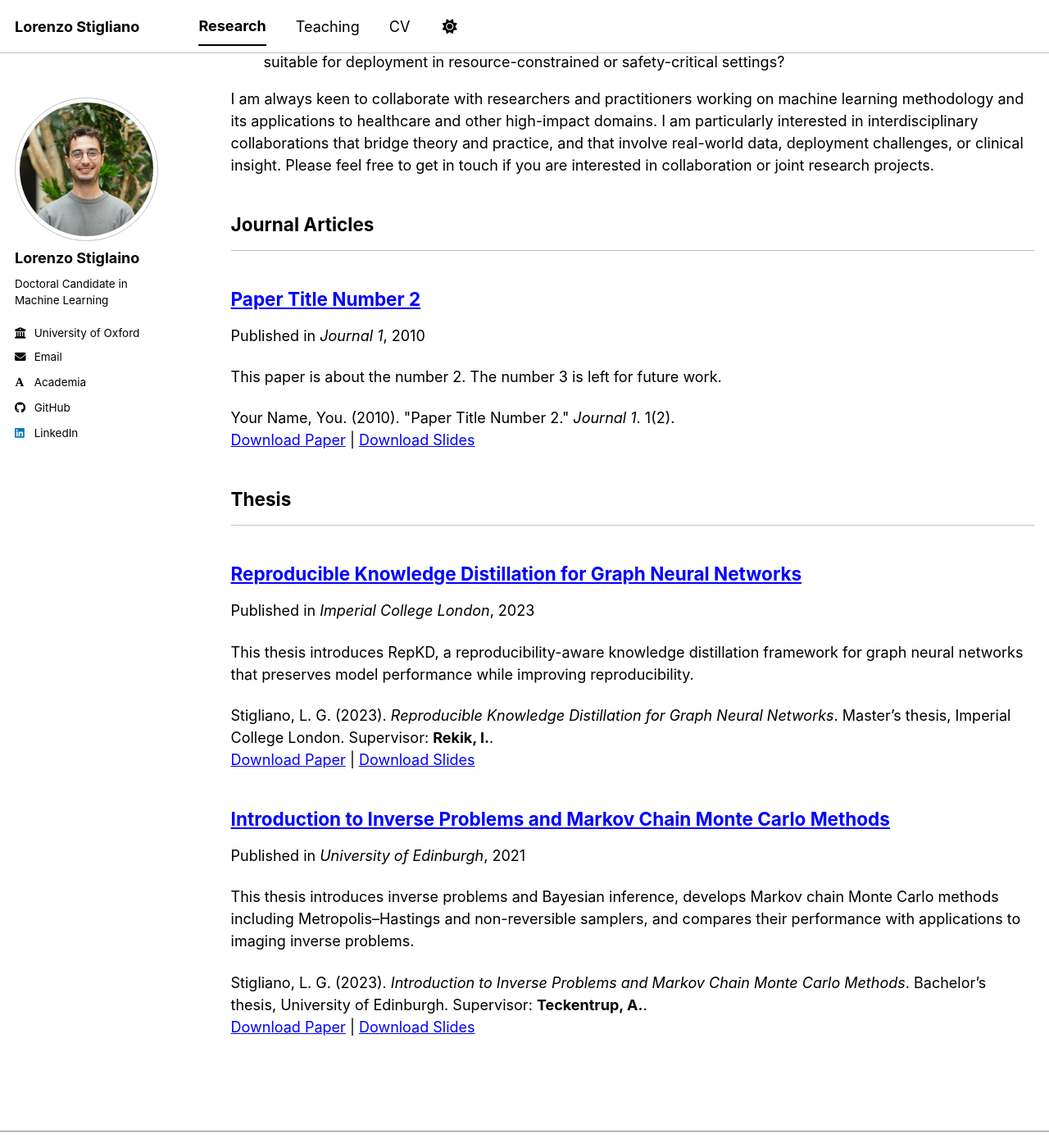
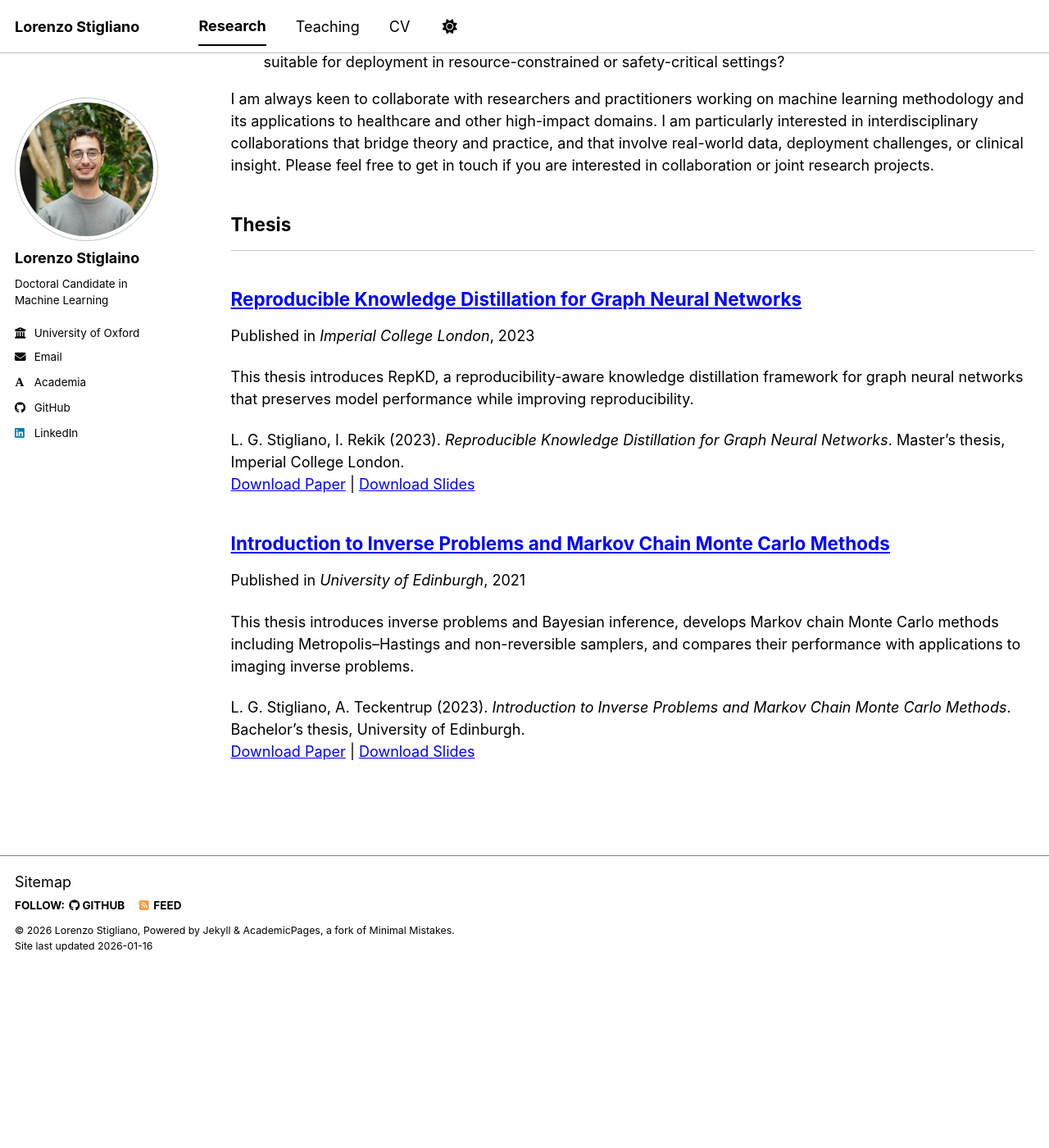
Before and after one commit to LorenzoStigliano/lorenzostigliano.github.io, a Jekyll site: the page built from _pages/publications.html, in a window 1280 px wide and 1400 px high, scrolled down 316 px. Shown: the whole window at 82% size. Built offline with Jekyll 4.4.1, drawn with Linux system fonts in a browser that asks for light colours; some web fonts are replaced; a script bundle is joined from its source files by our own code; library files that are not in the unit come from our copies; after the commit the page ends 1498 px from its top, so only the background shows below that.

Commit message:
removing "recommended citation"

```diff
--- a/_publications/2010-10-01-paper-title-number-2.md
+++ /dev/null
@@ -1,14 +0,0 @@
----
-title: "Paper Title Number 2"
-collection: publications
-category: manuscripts
-permalink: /publication/2010-10-01-paper-title-number-2
-excerpt: 'This paper is about the number 2. The number 3 is left for future work.'
-date: 2010-10-01
-venue: 'Journal 1'
-slidesurl: 'https://academicpages.github.io/files/slides2.pdf'
-paperurl: 'https://academicpages.github.io/files/paper2.pdf'
-citation: 'Your Name, You. (2010). &quot;Paper Title Number 2.&quot; <i>Journal 1</i>. 1(2).'
----
-
-The contents above will be part of a list of publications, if the user clicks the link for the publication than the contents of section will be rendered as a full page, allowing you to provide more information about the paper for the reader. When publications are displayed as a single page, the contents of the above "citation" field will automatically be included below this section in a smaller font.
--- a/_publications/2021-05-01-undergrad-thesis.md
+++ b/_publications/2021-05-01-undergrad-thesis.md
@@ -8,7 +8,7 @@
 venue: 'University of Edinburgh'
 slidesurl: 'https://lorenzostigliano.github.io/files/thesis/undergrad_thesis_slides.pdf'
 paperurl: 'https://lorenzostigliano.github.io/files/thesis/undergrad_thesis.pdf'
-citation: "Stigliano, L. G. (2023). <i>Introduction to Inverse Problems and Markov Chain Monte Carlo Methods</i>. Bachelor’s thesis, University of Edinburgh. Supervisor: <b>Teckentrup, A.</b>."
+citation: "L. G. Stigliano, A. Teckentrup (2023). <i>Introduction to Inverse Problems and Markov Chain Monte Carlo Methods</i>. Bachelor’s thesis, University of Edinburgh."
 ---
 In this project we will give a comprehensive introduction to inverse problems and
 Markov chain Monte Carlo methods. We will begin by introducing inverse problems and how to solve them, focusing on the Bayesian inference approach. Then
--- a/_publications/2023-09-01-postgrad-thesis.md
+++ b/_publications/2023-09-01-postgrad-thesis.md
@@ -8,6 +8,6 @@
 venue: 'Imperial College London'
 slidesurl: 'https://lorenzostigliano.github.io/files/thesis/grad_thesis_slides.pdf'
 paperurl: 'https://lorenzostigliano.github.io/files/thesis/grad_thesis.pdf'
-citation: "Stigliano, L. G. (2023). <i>Reproducible Knowledge Distillation for Graph Neural Networks</i>. Master’s thesis, Imperial College London. Supervisor: <b>Rekik, I.</b>."
+citation: "L. G. Stigliano, I. Rekik (2023). <i>Reproducible Knowledge Distillation for Graph Neural Networks</i>. Master’s thesis, Imperial College London."
 ---
 Graph Neural Networks (GNNs) are powerful models for graph-structured data but face scalability challenges that hinder deployment in real-time and resource-constrained settings, motivating the use of knowledge distillation on graphs (KDG) to compress models while preserving performance; however, existing approaches largely overlook reproducibility, a key requirement for trustworthy model interpretation. In this work, we introduce the concept of reproducible offline knowledge distillation for GNNs and show that standard KD and KDG methods often degrade reproducibility. To address this, we propose Reproducibility-aware Knowledge Distillation on Graphs (RepKD), a two-stage framework that jointly trains multiple student models in a one-to-many teacher–student setup and selects the most reproducible student. Across multiple datasets and GNN architectures, RepKD improves self-reproducibility while maintaining predictive performance, achieving over 95% parameter reduction with negligible memory overhead and comparable training times, and we further explore the interpretability of the resulting distilled models.
```
